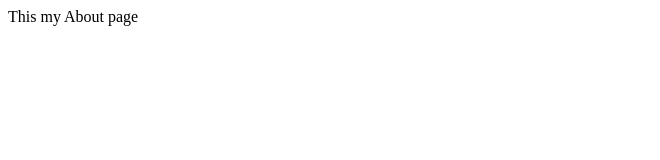
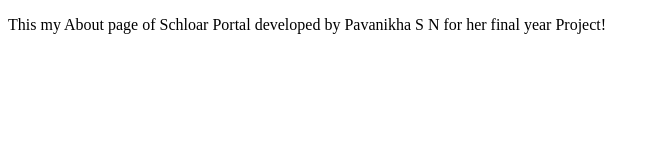
Before and after one commit to Pavanikha-codes/git-tutorial, a plain HTML site: page about.html in a window 1280 px wide. Shown: the whole page, without its empty margins (0-660 px from the left). Drawn offline with Linux system fonts and the light colour scheme.

Commit message:
redesigned the index,about page

```diff
--- a/about.html
+++ b/about.html
@@ -6,7 +6,10 @@
     <title>About</title>
 </head>
 <body>
-    This my About page
+    <p>
 
+
+    This my About page of Schloar Portal developed by Pavanikha S N for her final year Project!
+</p>
 </body>
 </html>
```
Also changed, not shown: index.html (+4 -2 lines), assets/logo.svg (added).
